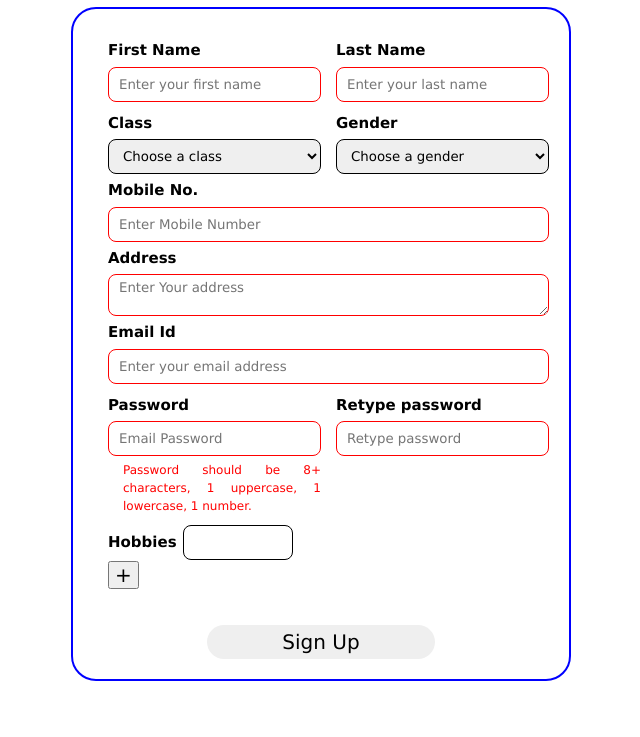
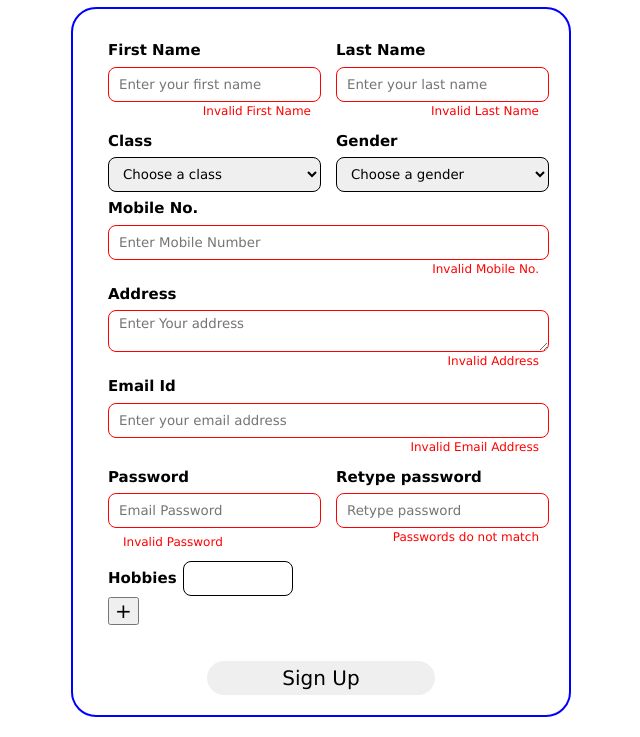
Before and after one commit to adityakalambe01/StudentRegistrationForm, a plain HTML site: page index.html in a window 1280 px wide. Both pictures are taken after a click on the button "Sign Up". Shown: the part 63-800 px from the top of the page, without its empty margins (319-959 px from the left). Drawn offline with Linux system fonts and the light colour scheme.

Commit message:
Final Commit

```diff
--- a/index.js
+++ b/index.js
@@ -187,6 +187,17 @@ signUpBtn.addEventListener('click',()=>{
                         passwordMessage,
                         confirmPaswordMessage
                     ];
+    const invalidMessages = [
+                        "Invalid First Name",
+                        "Invalid Last Name",
+                        "Invalid Address",
+                        "Invalid Class",
+                        "Invalid Email Address",
+                        "Invalid Gender",
+                        "Invalid Mobile No.",
+                        "Invalid Password",
+                        "Passwords do not match"
+    ];
 
     // console.log(document.getElementById('class').value);
 
@@ -199,12 +210,14 @@ signUpBtn.addEventListener('click',()=>{
 
     let checkPasswordEquality = password.value === confirmPassword.value;
 
-    for(let stud of student){
-        if(isEmpty(stud.value)){
-            stud.style.borderColor = "red";
+    for(let index in student){
+        if(isEmpty(student[index].value)){
+            student[index].style.borderColor = "red";
+            displayMessages[index].textContent = invalidMessages[index];
             isFieldEmpty = true;
         }else{
-            stud.style.borderColor = "";
+            student[index].style.borderColor = "";
+            // displayMessages[index].textContent = "";
         }
     }
 
--- a/style.css
+++ b/style.css
@@ -144,8 +144,6 @@ textarea,
     border-radius: 8px;
     border: 1px solid black;
     /* height: 45px; */
-
-
 }
 
 #gender, #class{
```
